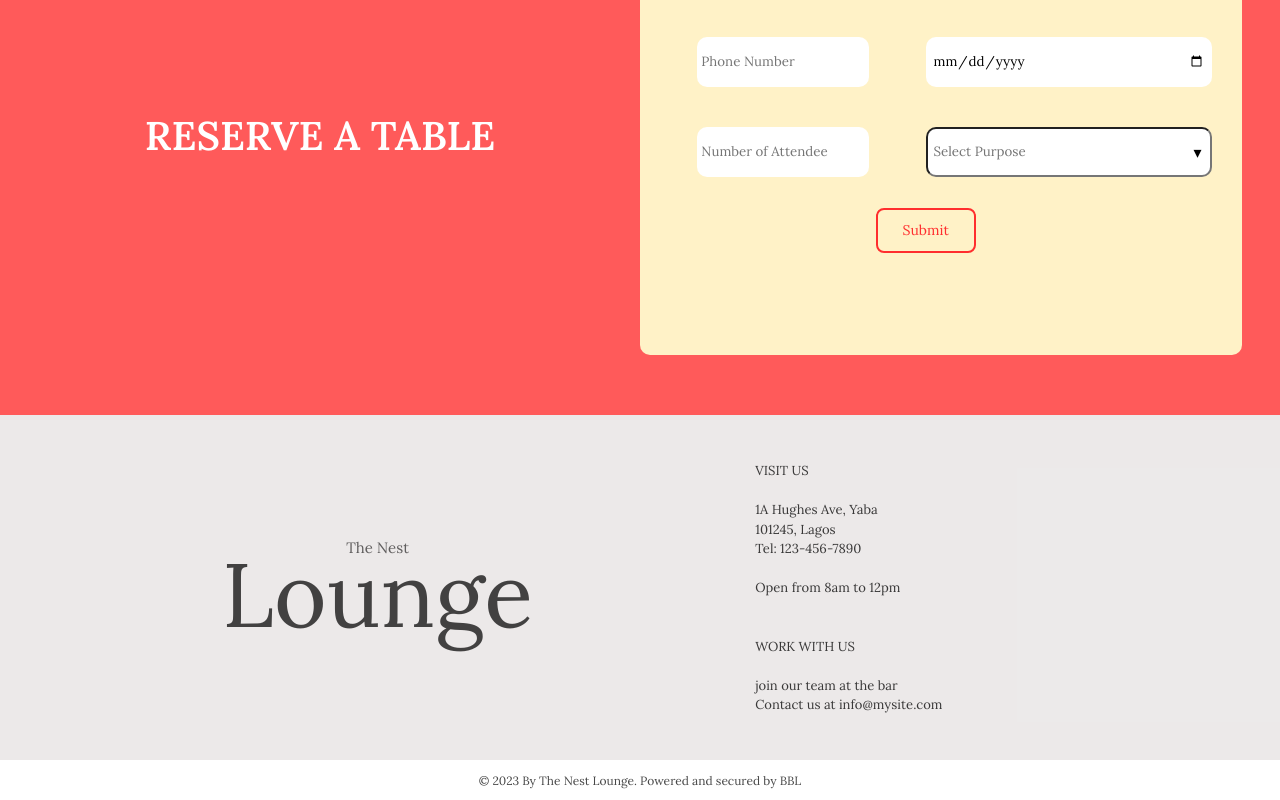
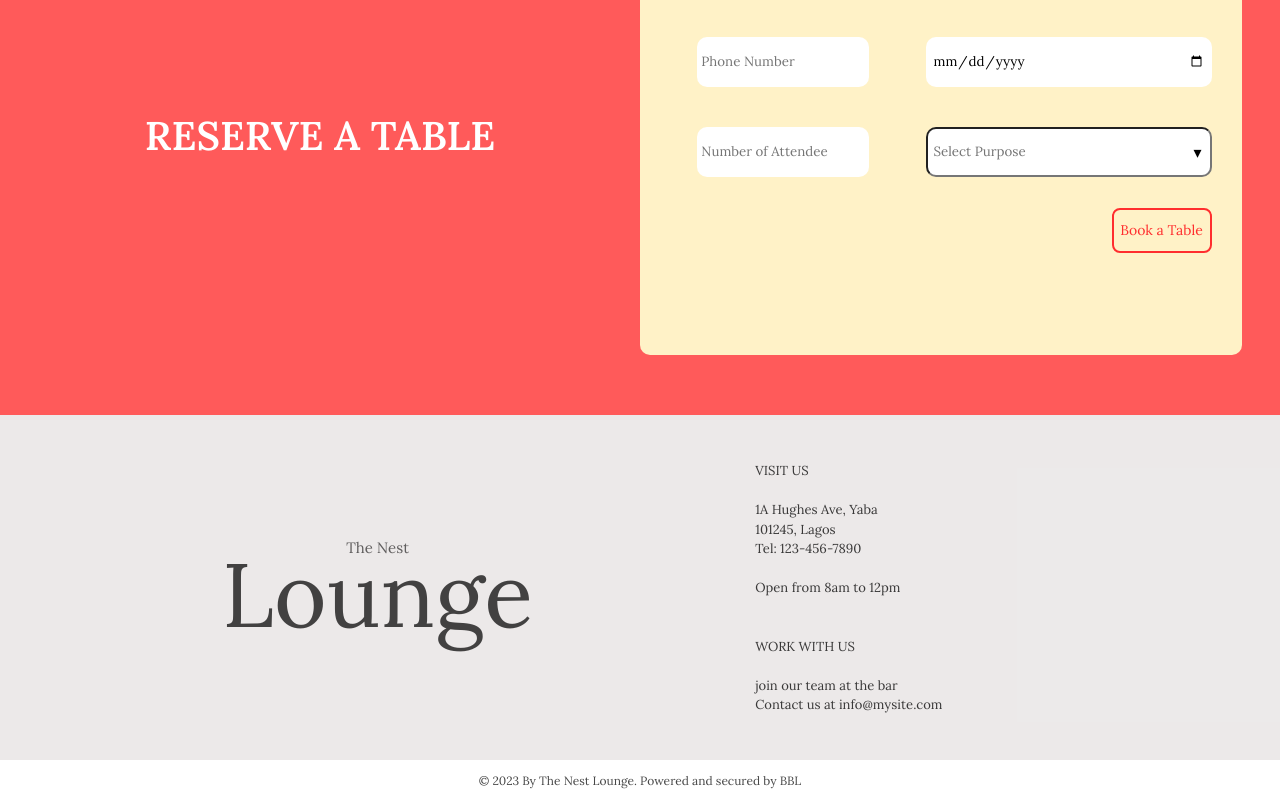
Before and after one commit to Motungeorge6/The-Lounge, a React (Create React App) app: page / in a window 1280 px wide. Shown: the part 2073-2873 px from the top of the page. Built offline with nearby package versions, Linux system fonts and the light colour scheme.

Commit message:
updated the book a table

```diff
--- a/src/components/Reserve/Reserve.jsx
+++ b/src/components/Reserve/Reserve.jsx
@@ -90,7 +90,7 @@ font-size:15px;
 `
 const SubmitCont = styled.div`
 display:flex;
-justify-content: center;
+justify-content: right;
 align-items:center;
 width:100%
 `
@@ -348,7 +348,7 @@ const handleChange = (event) => {
             </RightForm>
             </Tform>
             <SubmitCont>
-            <SubmitButton onClick={handleSubmit}>Submit</SubmitButton>
+            <SubmitButton onClick={handleSubmit}>Book a Table</SubmitButton>
             </SubmitCont>
         </FormInner>
       </FormContainer>
```
